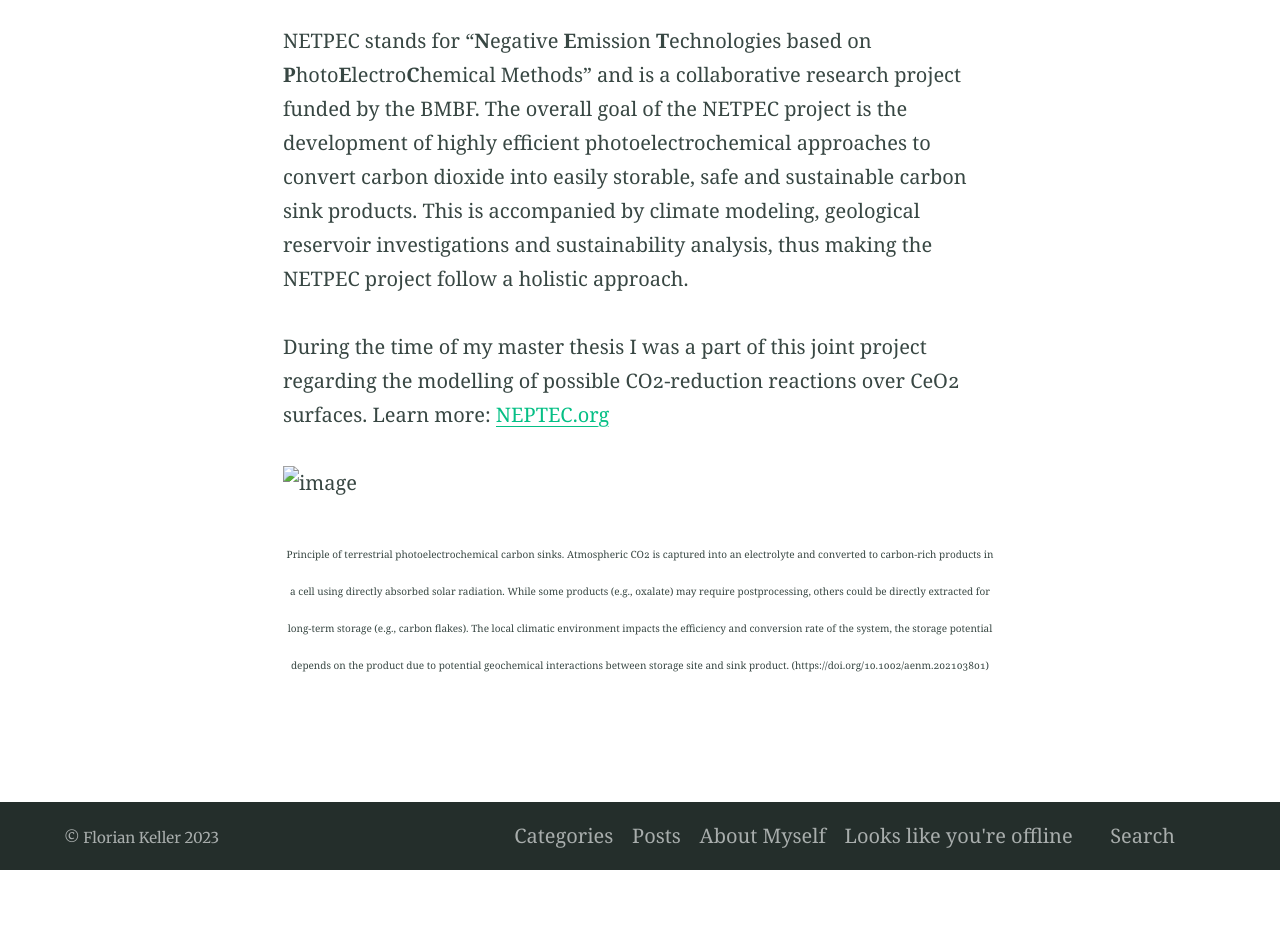
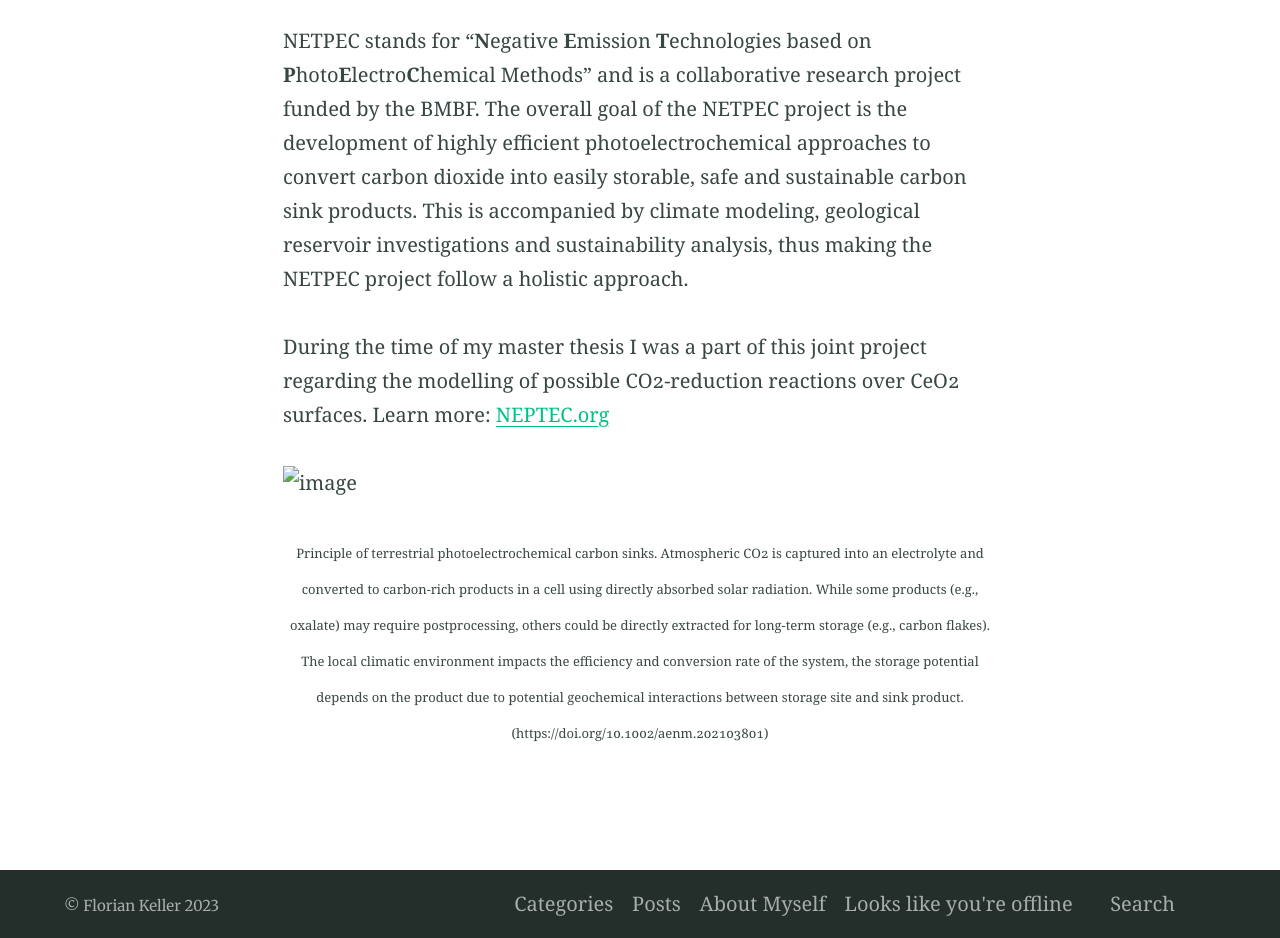
Before and after one commit to FlorianMKeller/Fkeller1, a Jekyll site: the page built from projects.md, in a window 1280 px wide. Shown: the part 845-1783 px from the top of the page. Built offline with Jekyll 4.4.1, drawn with Linux system fonts in a browser that asks for light colours; before the commit the page ends 1715 px from its top, so only the background shows below that.

Commit message:
Update projects.md

```diff
--- a/projects.md
+++ b/projects.md
@@ -24,7 +24,7 @@ Learn more:   [NEPTEC.org](https://netpec.org/ "Link")
 
 ![image](assets/logos/NETPEC-description.png){: align="center"}{: width="100%" }
 
-<p align="center"><font size="1">
+<p align="center"><font size="2">
   Principle of terrestrial photoelectrochemical carbon sinks. Atmospheric CO2 is captured into an electrolyte and converted to carbon-rich products in a cell using directly absorbed solar radiation. While some products (e.g., oxalate) may require postprocessing, others could be directly extracted for long-term storage (e.g., carbon flakes). The local climatic environment impacts the efficiency and conversion rate of the system, the storage potential depends on the product due to potential geochemical interactions between storage site and sink product.
 (https://doi.org/10.1002/aenm.202103801)
   </font></p>
```
